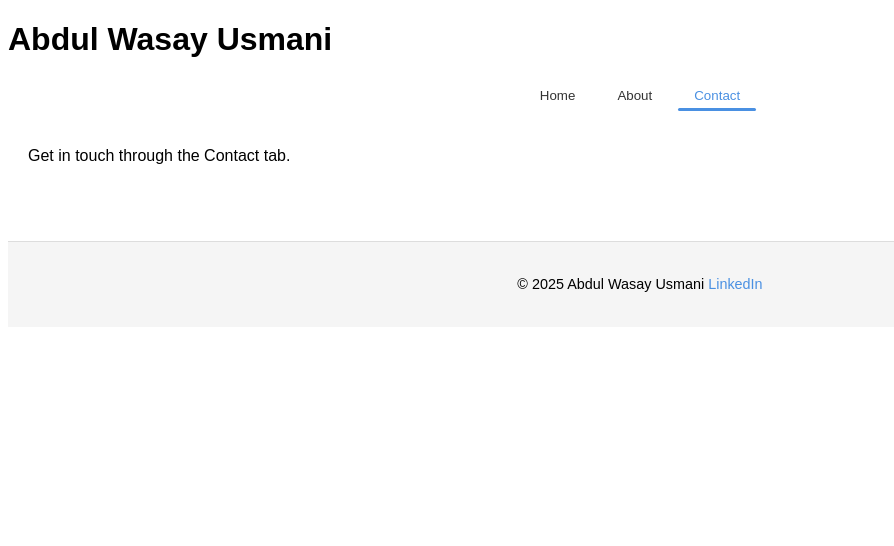
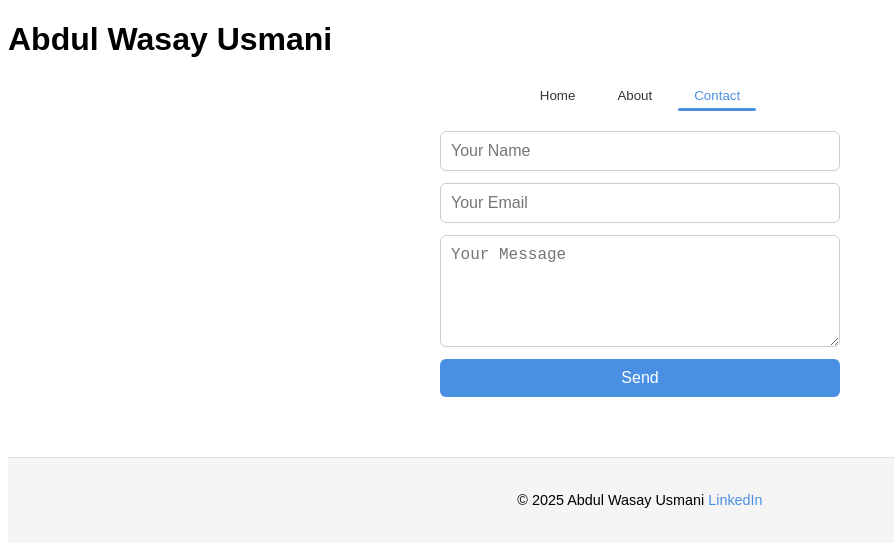
Before and after one commit to awusmani/awusmani.github.io, a React (Vite) app in the folder ausmani/: page / in a window 1280 px wide. Both pictures are taken after a click on the button "Contact". Shown: the top 546 px of the page, without its empty margins (0-894 px from the left). Built offline with nearby package versions, Linux system fonts and the light colour scheme.

Commit message:
added contact feature

```diff
--- a/ausmani/package.json
+++ b/ausmani/package.json
@@ -10,6 +10,7 @@
     "preview": "vite preview"
   },
   "dependencies": {
+    "emailjs-com": "^3.2.0",
     "react": "^19.2.0",
     "react-dom": "^19.2.0"
   },
--- a/ausmani/src/App.jsx
+++ b/ausmani/src/App.jsx
@@ -1,6 +1,7 @@
 import { useState } from 'react';
 import Header from './components/Header';
 import Footer from './components/Footer';
+import Contact from './components/Contact';
 
 export default function App() {
   const [content, setContent] = useState('tab1');
@@ -12,7 +13,7 @@ export default function App() {
       case 'tab2':
         return <p>Learn more About us here.</p>;
       case 'tab3':
-        return <p>Get in touch through the Contact tab.</p>;
+        return <Contact />;
       default:
         return null;
     }
--- /dev/null
+++ b/ausmani/src/components/Contact.jsx
@@ -0,0 +1,65 @@
+import { useState } from 'react';
+import emailjs from 'emailjs-com';
+import '../styles/Contact.css';
+
+export default function Contact() {
+  const [form, setForm] = useState({
+    name: "",
+    email: "",
+    message: ""
+  });
+
+  const handleChange = (e) => {
+    setForm({ ...form, [e.target.name]: e.target.value });
+  };
+
+  const sendEmail = (e) => {
+    e.preventDefault();
+
+    emailjs.send(
+      "service_bdagcir",
+      "template_bf0mtvb",
+      form,
+      "37Ej6QBsT-w3dpzm8"
+    ).then(() => {
+      alert("Message sent!");
+      setForm({ name: "", email: "", message: "" });
+    }).catch(err => {
+      console.error(err);
+      alert("Failed to send. Check console.");
+    });
+  };
+
+  return (
+    <form className="contact-form" onSubmit={sendEmail}>
+      <input
+        type="text"
+        name="name"
+        placeholder="Your Name"
+        value={form.name}
+        onChange={handleChange}
+        required
+      />
+
+      <input
+        type="email"
+        name="email"
+        placeholder="Your Email"
+        value={form.email}
+        onChange={handleChange}
+        required
+      />
+
+      <textarea
+        name="message"
+        placeholder="Your Message"
+        rows="5"
+        value={form.message}
+        onChange={handleChange}
+        required
+      />
+
+      <button type="submit">Send</button>
+    </form>
+  );
+}
--- /dev/null
+++ b/ausmani/src/styles/Contact.css
@@ -0,0 +1,29 @@
+.contact-form {
+  display: flex;
+  flex-direction: column;
+  gap: 12px;
+  max-width: 400px;
+  margin: 0 auto;
+}
+
+.contact-form input,
+.contact-form textarea {
+  padding: 10px;
+  border: 1px solid #ccc;
+  border-radius: 6px;
+  font-size: 1rem;
+}
+
+.contact-form button {
+  padding: 10px 20px;
+  border: none;
+  background-color: #4a90e2;
+  color: white;
+  font-size: 1rem;
+  border-radius: 6px;
+  cursor: pointer;
+}
+
+.contact-form button:hover {
+  background-color: #3578c4;
+}
```
Also changed, not shown: 1 other file (tests, documents, lock files or other folders).
